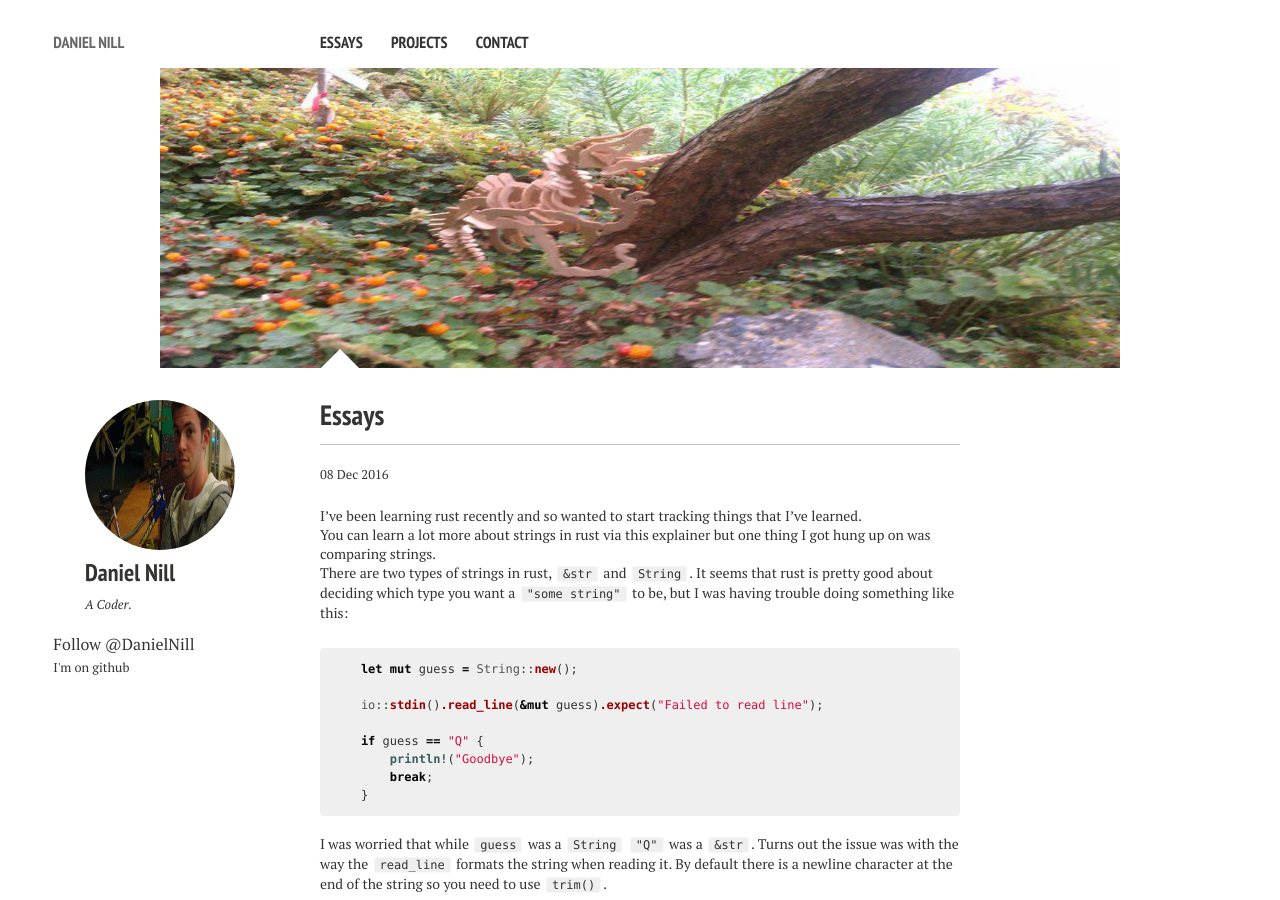
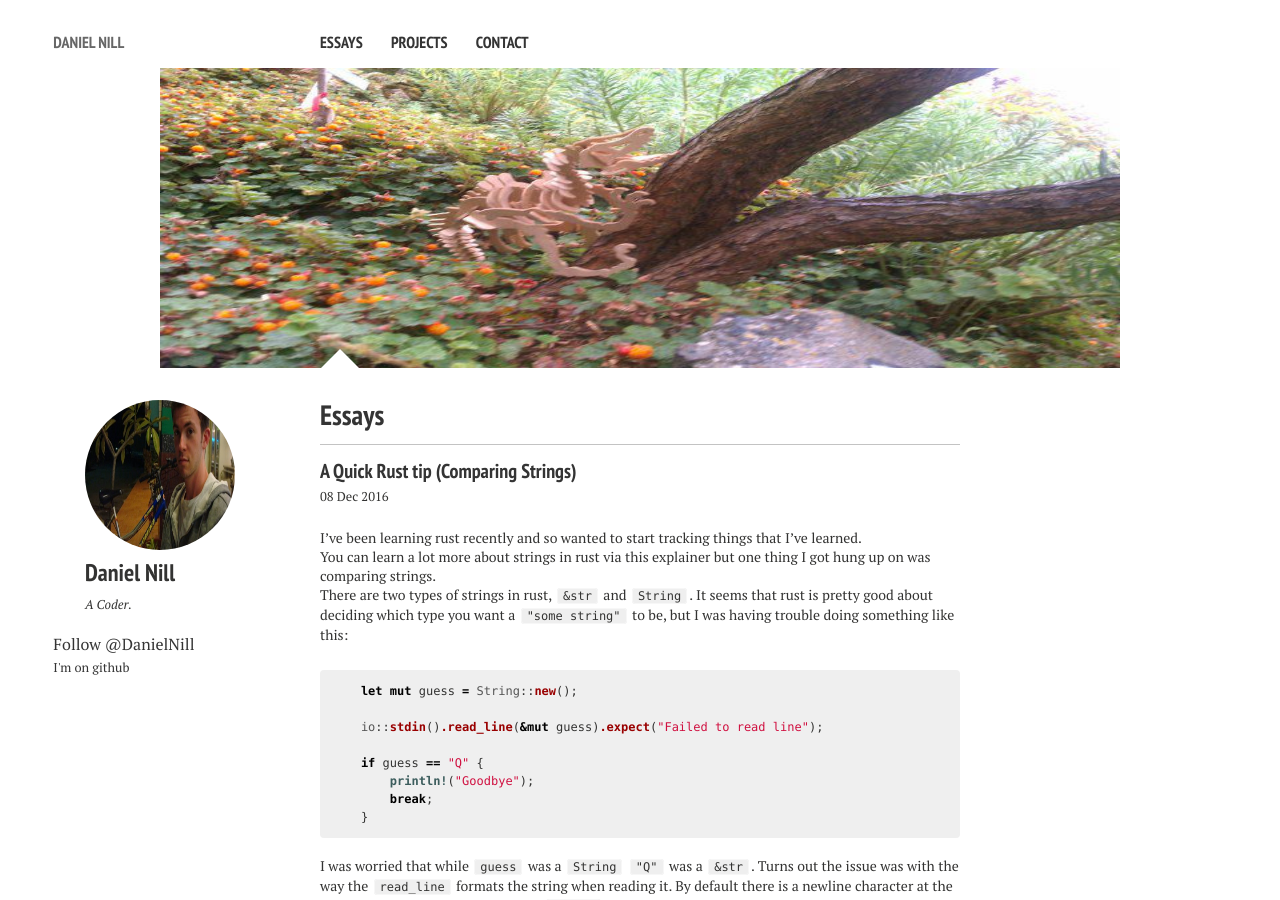
Before and after one commit to DanielNill/danielnill.github.io, a Jekyll site: the page built from index.md, in a window 1280 px wide and 900 px high. Built offline with Jekyll 4.4.1, drawn with Linux system fonts in a browser that asks for light colours; nearby versions of some CDN libraries; comment, search, counter and statistics services are not loaded.

Commit message:
publish post

```diff
--- a/_posts/2016-12-08-rust_tip_compairing_strings.markdown
+++ b/_posts/2016-12-08-rust_tip_compairing_strings.markdown
@@ -1,5 +1,5 @@
 ---
-title: A Quick Rust tip: Comparing Strings
+title: A Quick Rust tip (Comparing Strings)
 layout: page
 ---
 
```
